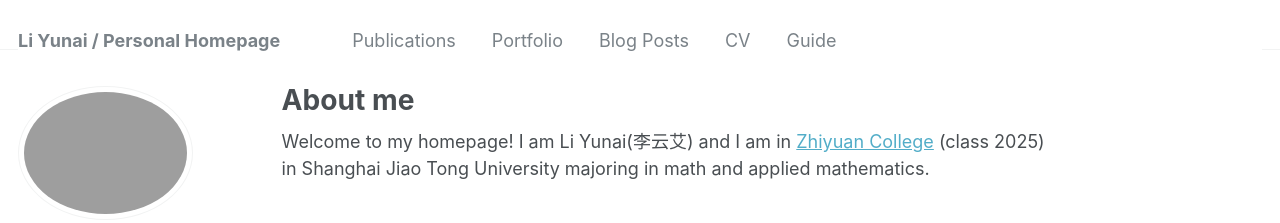
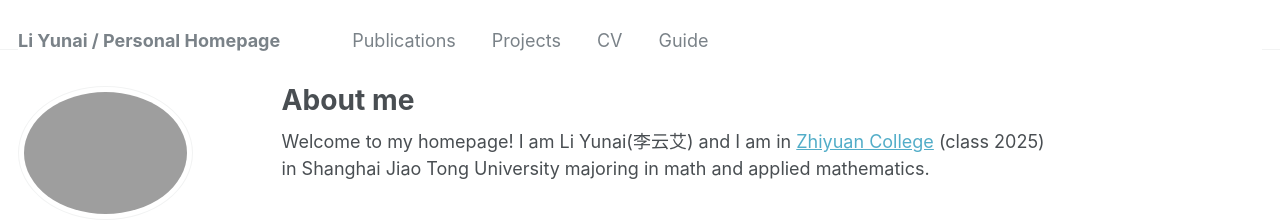
Before and after one commit to Li-Yunai/Li-Yunai.github.io, a Jekyll site: the page built from _pages/about.md, in a window 1280 px wide. Shown: the top 223 px of the page. Built offline with Jekyll 4.4.1, drawn with Linux system fonts in a browser that asks for light colours.

Commit message:
Update navigation.yml

```diff
--- a/_data/navigation.yml
+++ b/_data/navigation.yml
@@ -3,11 +3,8 @@ main:
   - title: "Publications"
     url: /publications/
 
-  - title: "Portfolio"
+  - title: "Projects"
     url: /portfolio/
-
-  - title: "Blog Posts"
-    url: /year-archive/
 
   - title: "CV"
     url: /cv/
```
